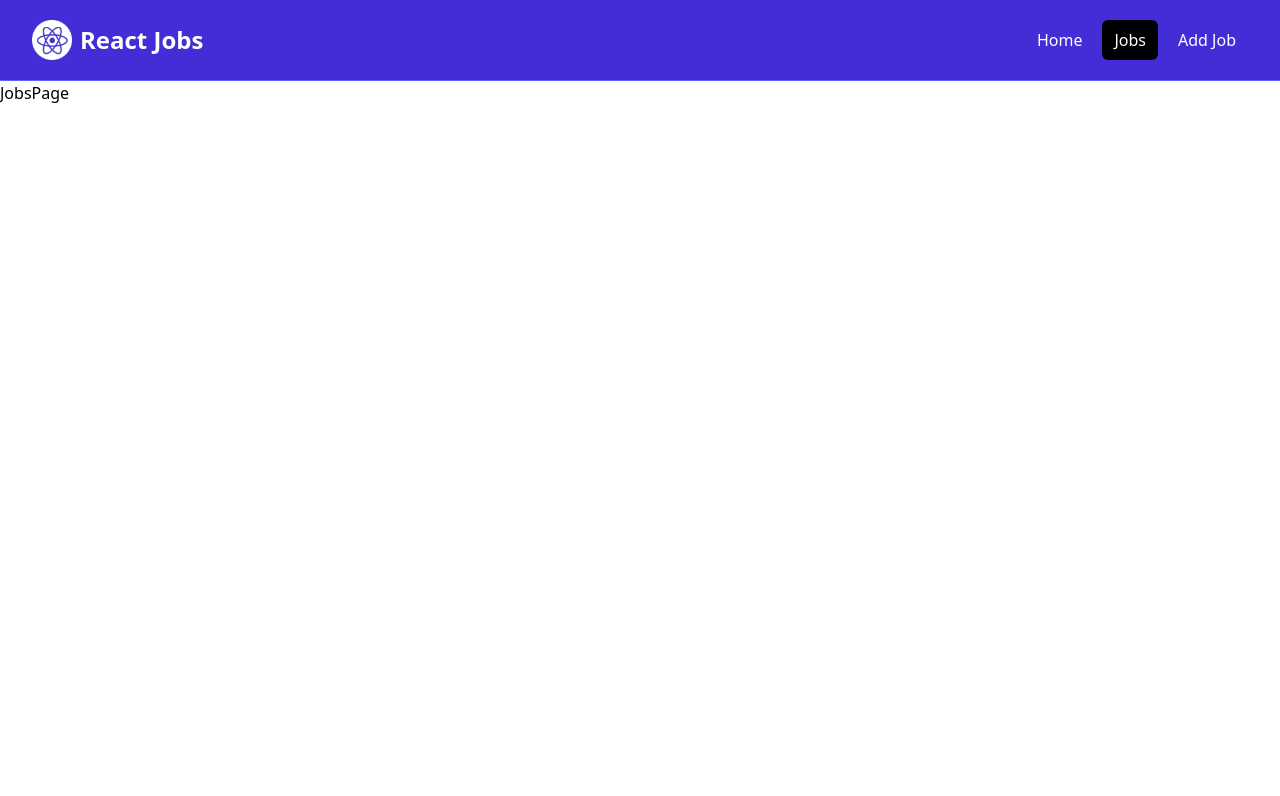
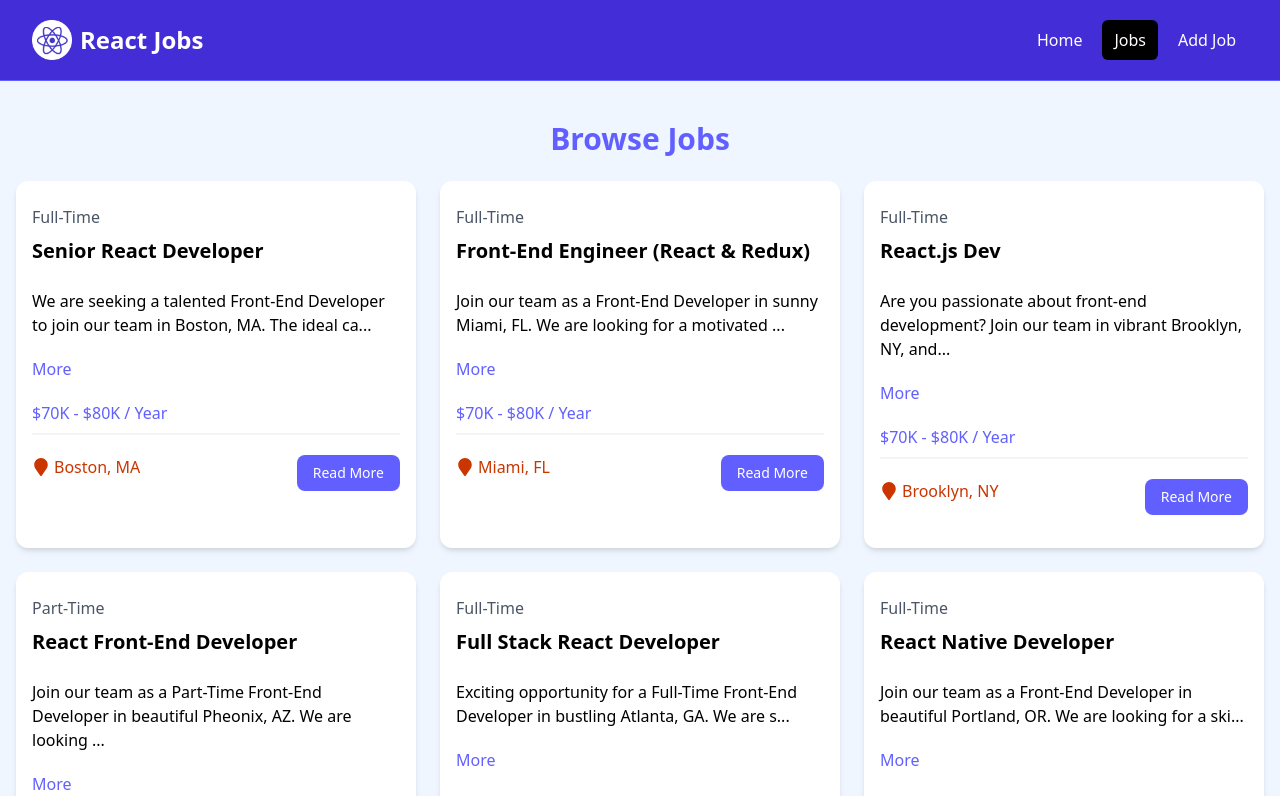
Before and after one commit to kgrayallday/react-jobs, a React (Vite) app: page /jobs in a window 1280 px wide. Shown: the top 796 px of the page. Built offline with nearby package versions, Linux system fonts and the light colour scheme; data requests are answered from the project's data file.

Commit message:
implement json-server as mock server

```diff
--- a/package.json
+++ b/package.json
@@ -7,7 +7,8 @@
     "dev": "vite",
     "build": "vite build",
     "lint": "eslint .",
-    "preview": "vite preview"
+    "preview": "vite preview",
+    "server": "json-server --watch src/jobs.json --port 5000"
   },
   "dependencies": {
     "@tailwindcss/postcss": "^4.0.17",
@@ -28,6 +29,7 @@
     "eslint-plugin-react-hooks": "^5.1.0",
     "eslint-plugin-react-refresh": "^0.4.19",
     "globals": "^15.15.0",
+    "json-server": "^1.0.0-beta.3",
     "vite": "^6.2.0"
   }
 }
--- /dev/null
+++ b/src/components/JobListings.jsx
@@ -0,0 +1,41 @@
+import { useState, useEffect } from 'react';
+import JobListing from './JobListing';
+
+const JobListings = ( { isHome = false } ) => {
+  const [jobs, setJobs] = useState([]);
+  const [loading, setLoading ] = useState(true);
+
+  useEffect(() => {
+    const fetchJobs = async () => {
+      try {
+        const res = await fetch('http://localhost:5000/jobs');
+        const data = await res.json();
+        setJobs(data);
+      } catch (error) {
+        console.log('Error fetching data', error);
+      } finally {
+        setLoading(false);
+      }
+    };
+
+    fetchJobs();
+  }, []);
+  return (
+    <section className="bg-blue-50 px-4 py-10">
+      <div className="container-xl lg:container m-auto">
+        <h2 className="text-3xl font-bold text-indigo-500 mb-6 text-center">
+          { isHome ? 'Recent Jobs' : 'Browse Jobs' }
+        </h2>
+        <div className="grid grid-cols-1 md:grid-cols-3 gap-6">
+
+        { jobs.map((job) => (
+          <JobListing key={job.id} job={ job } />
+
+        ))}
+        </div>
+      </div>
+    </section>
+  )
+}
+
+export default JobListings
--- a/src/components/JobsListings.jsx
+++ /dev/null
@@ -1,25 +0,0 @@
-import JobListing from './JobListing';
-import jobs from '../jobs.json';
-
-const JobsListings = ( { isHome = false } ) => {
-  const jobsListings = isHome ? jobs.slice(0, 3) : jobs;
-
-  return (
-    <section className="bg-blue-50 px-4 py-10">
-      <div className="container-xl lg:container m-auto">
-        <h2 className="text-3xl font-bold text-indigo-500 mb-6 text-center">
-          { isHome ? 'Recent Jobs' : 'Browse Jobs' }
-        </h2>
-        <div className="grid grid-cols-1 md:grid-cols-3 gap-6">
-
-        { jobsListings.map((job) => (
-          <JobListing key={job.id} job={ job } />
-
-        ))}
-        </div>
-      </div>
-    </section>
-  )
-}
-
-export default JobsListings
--- a/src/jobs.json
+++ b/src/jobs.json
@@ -1,4 +1,5 @@
-[
+{
+  "jobs": [
     {
       "id": "1",
       "title": "Senior React Developer",
@@ -84,3 +85,4 @@
       }
     }
   ]
+}
--- a/src/pages/HomePage.jsx
+++ b/src/pages/HomePage.jsx
@@ -1,6 +1,6 @@
 import Hero from '../components/Hero.jsx';
 import HomeCards from '../components/HomeCards.jsx';
-import JobListings from '../components/JobsListings.jsx';
+import JobListings from '../components/JobListings.jsx';
 import ViewAllJobs from '../components/ViewAllJobs.jsx';
 
 const HomePage = () => {
--- a/src/pages/JobsPage.jsx
+++ b/src/pages/JobsPage.jsx
@@ -1,6 +1,8 @@
+import JobListings from '../components/JobListings.jsx';
+
 const JobsPage = () => {
   return (
-    <div>JobsPage</div>
+    <JobListings />
   )
 }
 
```
Also changed, not shown: 1 other file (tests, documents, lock files or other folders). Lines whose indentation alone changed are shown as unchanged.
